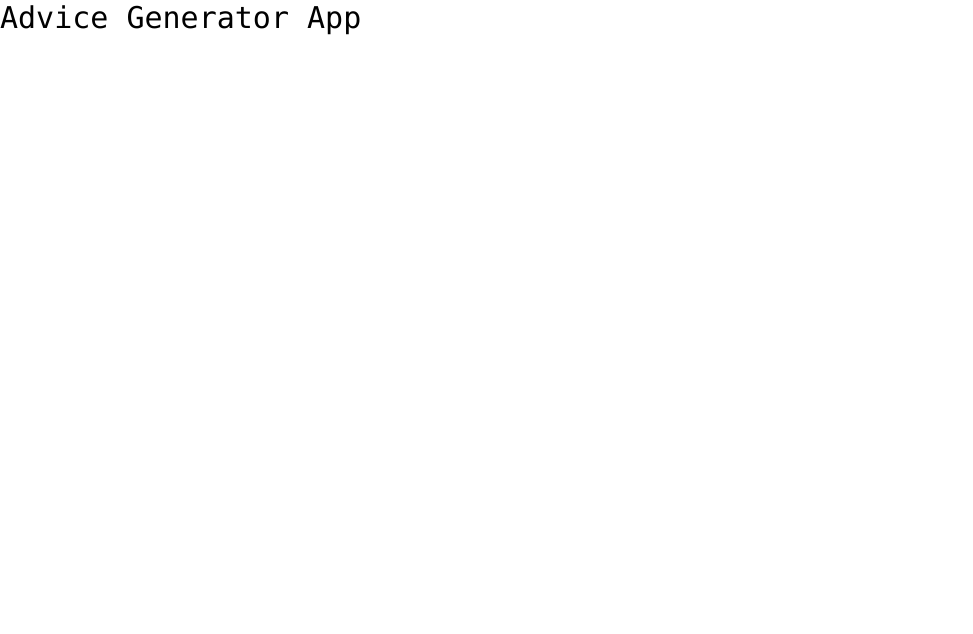
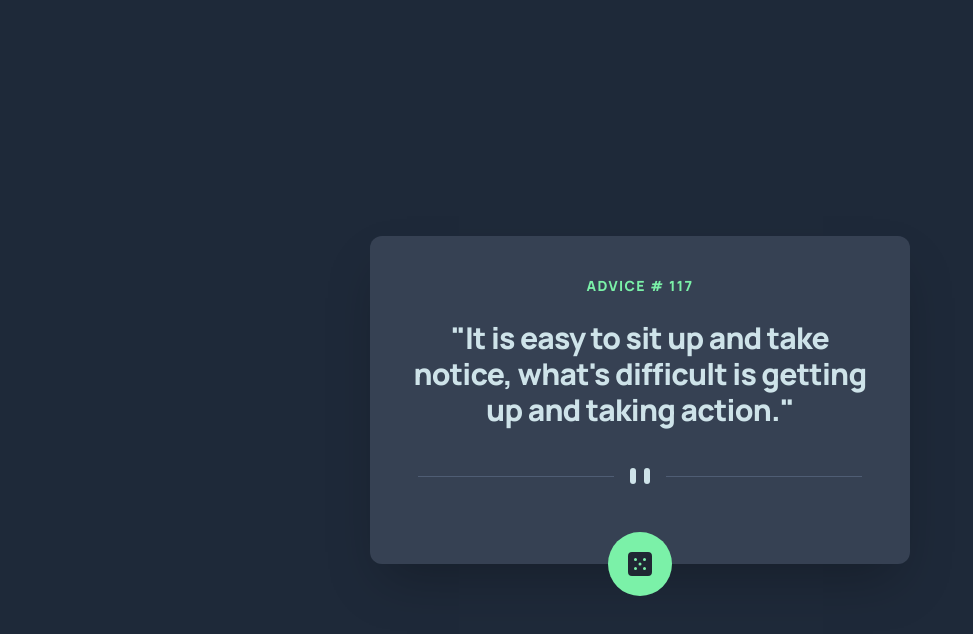
Before and after one commit to MattPahuta/advice-generator-app, a React (Vite) app: page / in a window 1280 px wide. Shown: the top 634 px of the page, without its empty margins (0-973 px from the left). Built offline with nearby package versions, Linux system fonts and the light colour scheme.

Commit message:
Add base styles and markup

```diff
--- a/index.html
+++ b/index.html
@@ -6,7 +6,7 @@
     <meta name="viewport" content="width=device-width, initial-scale=1.0" />
     <title>Advice Generator</title>
   </head>
-  <body>
+  <body class="bg-gray-800 text-ocean-breeze font-manrope">
     <div id="root"></div>
     <script type="module" src="/src/main.jsx"></script>
   </body>
--- a/src/App.jsx
+++ b/src/App.jsx
@@ -1,11 +1,66 @@
+function App() {
+  return (
+    <main className="min-h-svh px-4 flex items-center justify-center ">
+      {/* Advice card */}
+      <div className="w-full max-w-135 relative flex flex-col items-center py-9 sm:py-10 px-6 sm:px-10 text-center bg-gray-700 rounded-xl shadow-2xl">
+        <h1 className="mb-4 sm:mb-6 text-sm uppercase font-extrabold tracking-widest text-green-300">
+          Advice # 117
+        </h1>
+        <p className="text-2xl sm:text-3xl font-extrabold tracking-tight">
+          "It is easy to sit up and take notice, what's difficult is
+          getting up and taking action."
+        </p>
+        {/* decorative image container*/}
+        <div className="my-8 sm:my-10">
+          <svg
+            className="hidden sm:block"
+            width="444"
+            height="16"
+            xmlns="http://www.w3.org/2000/svg">
+            <g fill="none" fill-rule="evenodd">
+              <path
+                fill="#4F5D74"
+                d="M0 8h196v1H0zM248 8h196v1H248z"
+              />
+              <g transform="translate(212)" fill="#CEE3E9">
+                <rect width="6" height="16" rx="3" />
+                <rect x="14" width="6" height="16" rx="3" />
+              </g>
+            </g>
+          </svg>
+          <svg
+            className="sm:hidden"
+            width="295"
+            height="16"
+            xmlns="http://www.w3.org/2000/svg">
+            <g fill="none" fill-rule="evenodd">
+              <path
+                fill="#4F5D74"
+                d="M0 8h122v1H0zM173 8h122v1H173z"
+              />
+              <g transform="translate(138)" fill="#CEE3E9">
+                <rect width="6" height="16" rx="3" />
+                <rect x="14" width="6" height="16" rx="3" />
+              </g>
+            </g>
+          </svg>
+        </div>
 
-function App() {
-
-  return (
-    <main>
-      <h1 className="text-3xl font-mono">Advice Generator App</h1>
+        {/* button */}
+        <button className="absolute -bottom-8 p-5 bg-green-300 rounded-full cursor-pointer">
+          <svg
+            width="24"
+            height="24"
+            xmlns="http://www.w3.org/2000/svg">
+            <path
+              d="M20 0H4a4.005 4.005 0 0 0-4 4v16a4.005 4.005 0 0 0 4 4h16a4.005 4.005 0 0 0 4-4V4a4.005 4.005 0 0 0-4-4ZM7.5 18a1.5 1.5 0 1 1 0-3 1.5 1.5 0 0 1 0 3Zm0-9a1.5 1.5 0 1 1 0-3 1.5 1.5 0 0 1 0 3Zm4.5 4.5a1.5 1.5 0 1 1 0-3 1.5 1.5 0 0 1 0 3Zm4.5 4.5a1.5 1.5 0 1 1 0-3 1.5 1.5 0 0 1 0 3Zm0-9a1.5 1.5 0 1 1 0-3 1.5 1.5 0 0 1 0 3Z"
+              fill="#202733"
+            />
+          </svg>
+        </button>
+      </div>
     </main>
-  )
+  );
 }
 
-export default App
+export default App;
--- a/src/index.css
+++ b/src/index.css
@@ -1 +1,18 @@
+@import url('https://fonts.googleapis.com/css2?family=Manrope:wght@200..800&display=swap');
+
 @import "tailwindcss";
+
+@theme {
+  --font-manrope: "Manrope", sans-serif;
+
+  --color-ocean-breeze: hsl(193, 38%, 86%);
+
+  /*
+    blue-950: #202733; = gray-800
+    blue-900: #313A48; = gray-700
+    blue-600: #4F5D74; = slate-600
+    blue-200: #CEE3E9; = ocean-breeze
+
+    green-300: #53FFAA; = green-300
+  */
+}
```
